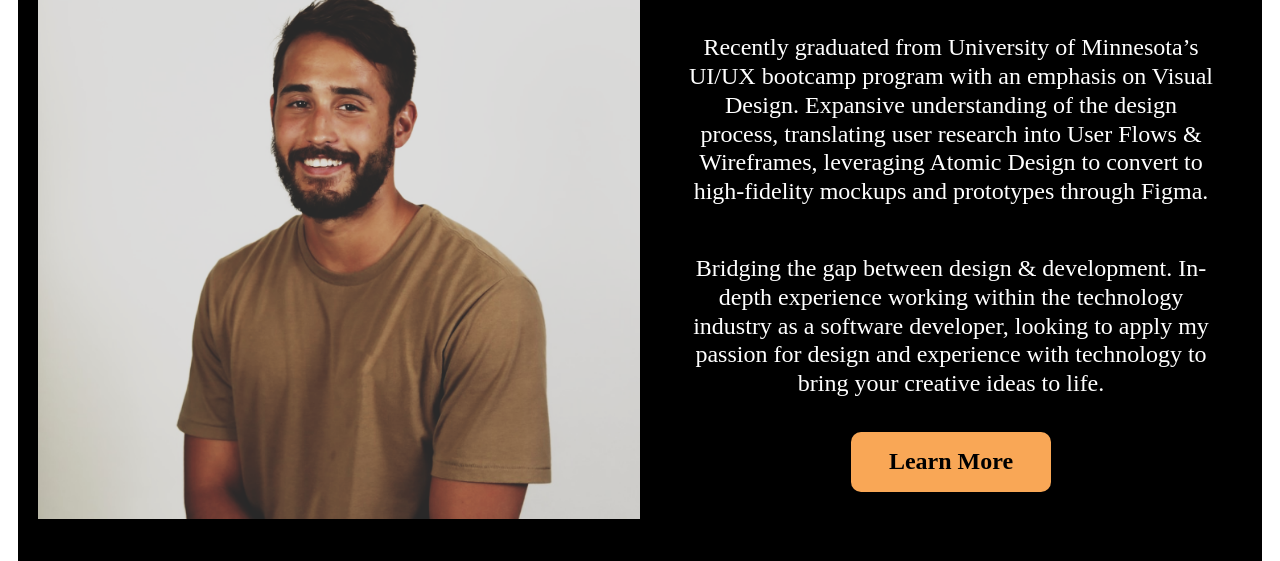
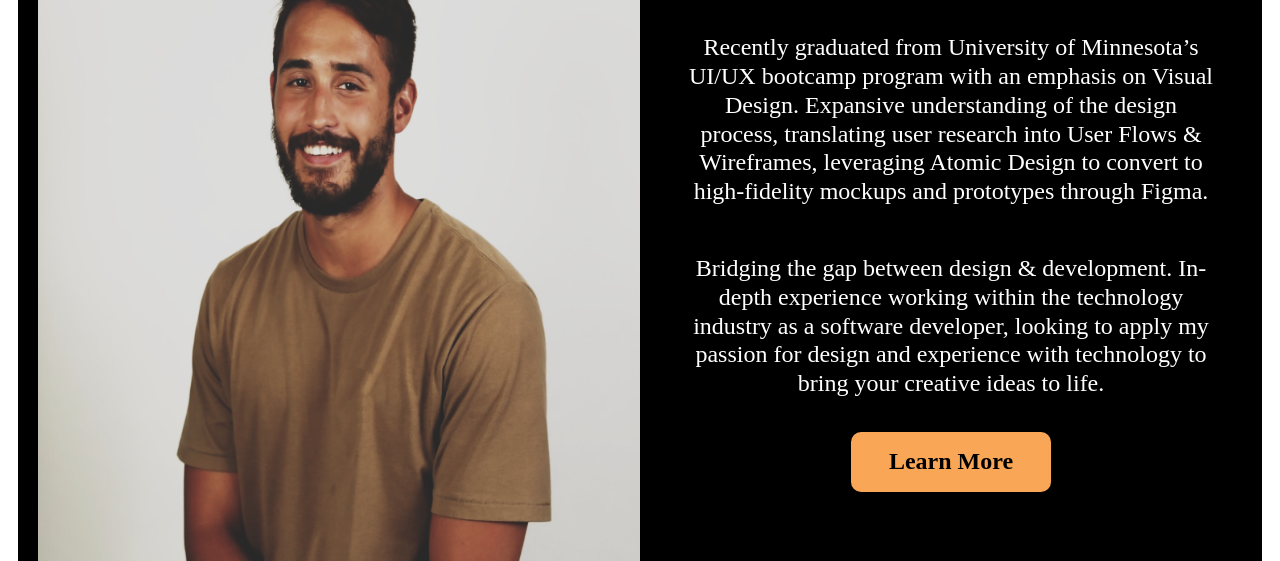
Before and after one commit to alpowell24/UX_UI_HW_17, a plain HTML site: page index.html in a window 1280 px wide. Shown: the part 159-720 px from the top of the page. Drawn offline with Linux system fonts and the light colour scheme.

Commit message:
Update index.css

```diff
--- a/css/index.css
+++ b/css/index.css
@@ -120,7 +120,7 @@ a:hover {
 .heroImage img {
   max-width: 100%;
   margin-left: 10px;
-  min-height: 80%;
+  min-height: 100%;
   padding-left: 10px;
 }
 
```
